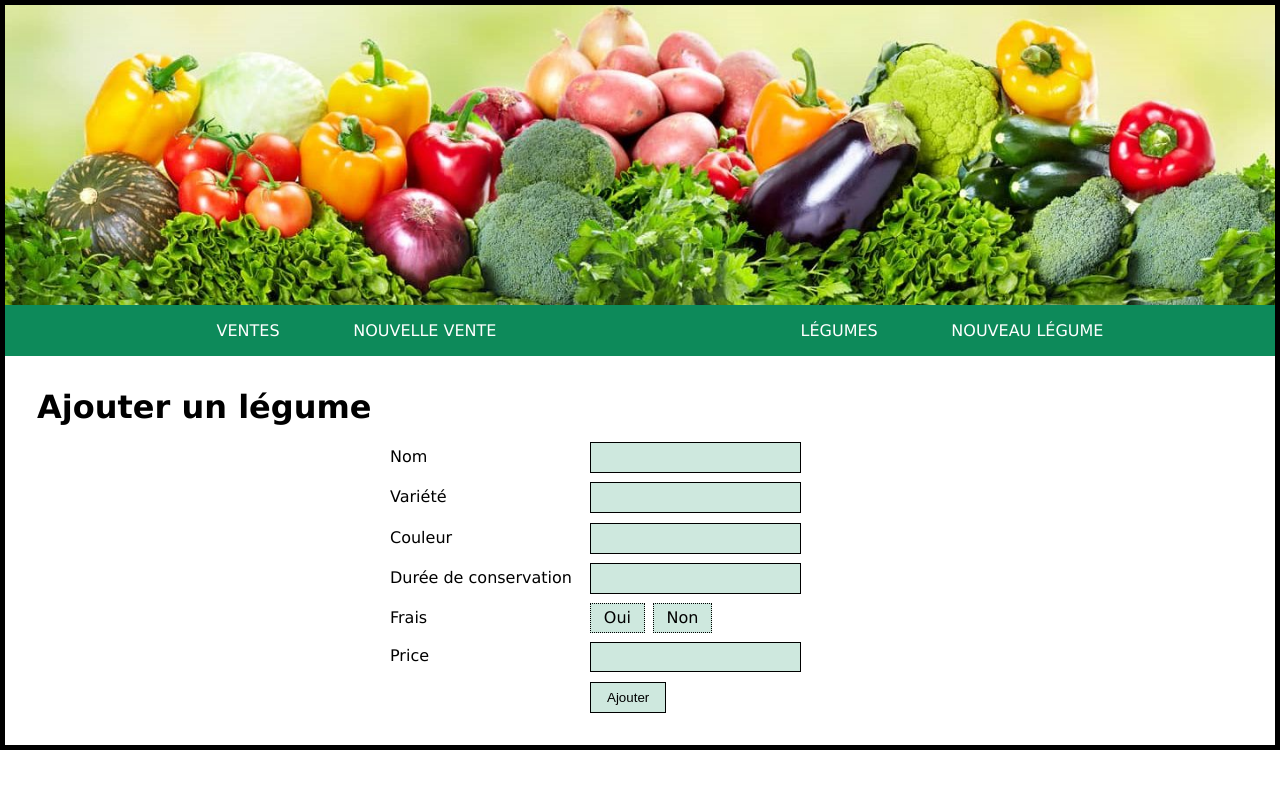
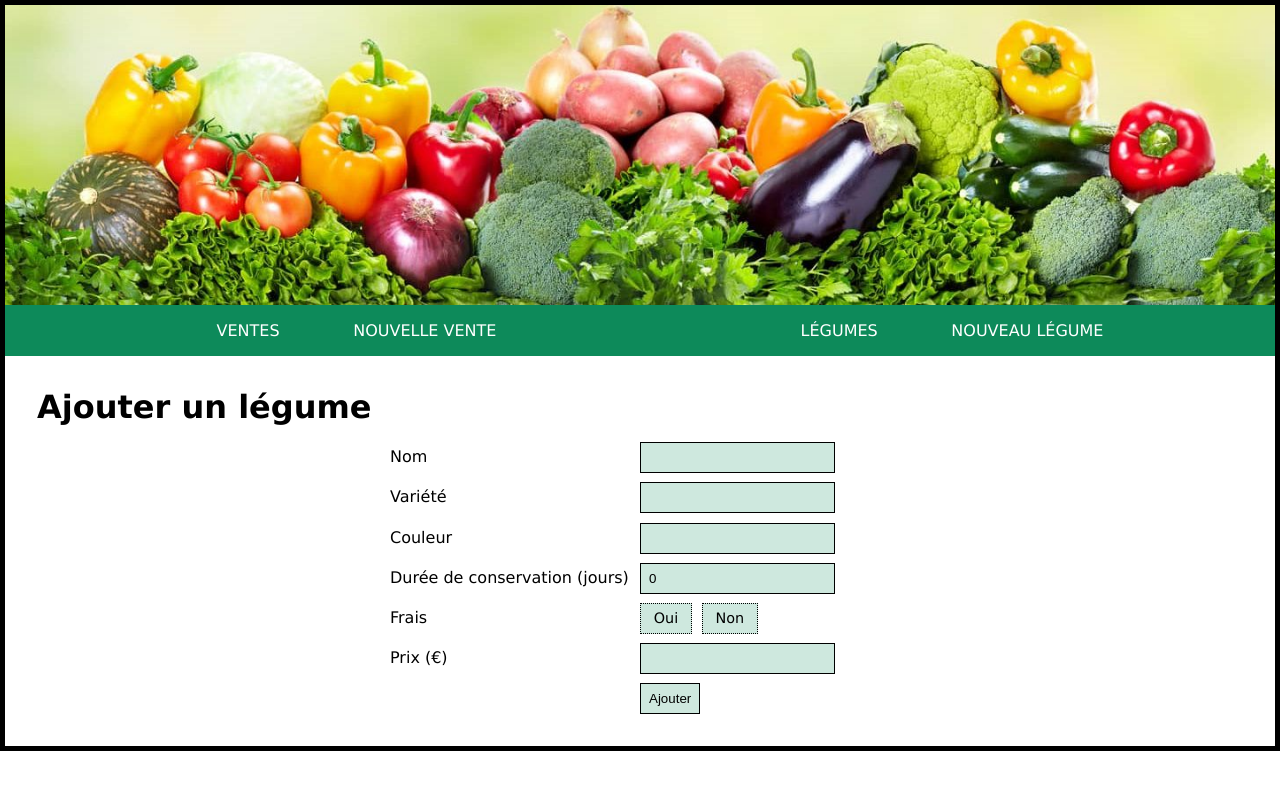
Before and after one commit to flex-57/CDA_2409_FG, a Vue app in the folder Javascript/fruits_et_legumes/: page /ajouter_un_legume in a window 1280 px wide. Shown: the top 790 px of the page. Built offline with nearby package versions, Linux system fonts and the light colour scheme; no server answers.

Commit message:
j'ai fait de la m....

```diff
--- a/Javascript/fruits_et_legumes/src/assets/main.css
+++ b/Javascript/fruits_et_legumes/src/assets/main.css
@@ -4,6 +4,10 @@
     --bg-input: #0d8a5a33;
     --color-th: #ffff01;
     --bg-tr-hover: #aaaaaa50;
+}
+
+* {
+    box-sizing: content-box;
 }
 
 body {
@@ -65,6 +69,10 @@ th {
     padding: 0.3rem 1.8rem;
 }
 
+th:not(th:last-child) {
+    cursor: pointer;
+}
+
 tbody tr:hover {
     background: var(--bg-tr-hover);
 }
@@ -102,39 +110,42 @@ form {
     margin: auto;
     display: flex;
     flex-direction: column;
-    gap: .6rem;
+    gap: 0.6rem;
 }
 
 label:not(.label-radio) {
     display: inline-block;
-    width: 40%;
+    width: 50%;
 }
 
 #box-radio {
     display: inline-block;
-    margin: .3rem 0 .3rem;
+    margin: 0.3rem 0 0.3rem;
 }
 
-input, .label-radio {
+input,
+.label-radio {
     background: var(--bg-input);
 }
 
 input {
     border: 1px solid;
-    padding: .3rem 1rem;
+    padding: 0.3rem 0.5rem;
     line-height: 1.2rem;
 }
 
 .label-radio {
-    padding: .26rem .8rem .3rem;
-    margin-right: .5rem;
+    padding: 0.4rem 0.8rem 0.4rem;
+    margin-right: 0.6rem;
     border: 1px dotted;
+    font-size: 0.9rem;
+    line-height: 1.2rem;
 }
 
-input[type=radio] {
+input[type='radio'] {
     display: none;
 }
 
-input[type=radio]:checked + label {
+input[type='radio']:checked + label {
     border: 1px solid;
 }
--- a/Javascript/fruits_et_legumes/src/views/NewVegetableView.vue
+++ b/Javascript/fruits_et_legumes/src/views/NewVegetableView.vue
@@ -1,41 +1,47 @@
 <template>
     <h1>Ajouter un légume</h1>
     <form @submit.prevent="saveVegetable">
-
+        <div v-if="errorMessage">{{ errorMessage }}</div>
         <div class="form-grp">
             <label for="input-name">Nom</label>
-            <input type="text" id="input-name" name="name" />
+            <input type="text" id="input-name" v-model="vegetable.Name" />
         </div>
 
         <div class="form-grp">
             <label for="input-variety">Variété</label>
-            <input type="text" id="input-variety" name="variety" />
+            <input type="text" id="input-variety" v-model="vegetable.Variety" />
         </div>
 
         <div class="form-grp">
             <label for="input-primary-color">Couleur</label>
-            <input type="text" id="input-primary-color" name="primary-color" />
+            <input type="text" id="input-primary-color" v-model="vegetable.PrimaryColor" />
         </div>
 
         <div class="form-grp">
-            <label for="input-lifetime">Durée de conservation</label>
-            <input type="number" id="input-lifetime" name="lifetime" />
+            <label for="input-lifetime">Durée de conservation (jours)</label>
+            <input type="number" id="input-lifetime" v-model.number="vegetable.Lifetime" />
         </div>
 
         <div class="form-grp">
             <label id="label-box-radio">Frais</label>
             <div id="box-radio">
-                    <input type="radio" id="input-fresh" name="fresh" />
-                    <label for="input-fresh" class="label-radio">Oui</label>
+                <input type="radio" id="input-fresh" :value="true" v-model="vegetable.Fresh" />
+                <label for="input-fresh" class="label-radio">Oui</label>
 
-                    <input type="radio" id="input-not-fresh" name="fresh" />
-                    <label for="input-not-fresh" class="label-radio">Non</label>
+                <input type="radio" id="input-not-fresh" :value="false" v-model="vegetable.Fresh" />
+                <label for="input-not-fresh" class="label-radio">Non</label>
             </div>
         </div>
 
         <div class="form-grp">
-            <label for="input-price">Price</label>
-            <input type="number" id="input-price" name="price" step=".01" />
+            <label for="input-price">Prix (€)</label>
+            <input
+                type="number"
+                id="input-price"
+                v-model.number="vegetable.price"
+                step=".01"
+                min="0"
+            />
         </div>
 
         <div class="form-grp">
@@ -46,26 +52,44 @@
 </template>
 
 <script setup>
-import { onMounted, ref } from 'vue';
-import { fetchVegetables } from '@/utils/fetchVegetables';
+import { onMounted, ref } from 'vue'
+import { fetchVegetables } from '@/utils/fetchVegetables'
+import router from '@/router'
 
 const vegetablesLength = ref(0)
-const vegetable = ref({})
+const vegetable = ref({
+    Id: 0,
+    Name: '',
+    Variety: '',
+    PrimaryColor: '',
+    Lifetime: 0,
+    Fresh: null,
+    Price: 0,
+})
+const vegetables = ref([])
+const errorMessage = ref('')
 
 const getVegetables = async () => {
     try {
-        vegetablesLength.value = (await fetchVegetables()).length + 1
+        const storedVegetables = JSON.parse(localStorage.getItem('vegetables'))
+        vegetablesLength.value = (await fetchVegetables()).length + storedVegetables.length + 1
+
+        errorMessage.value = vegetablesLength
     } catch (e) {
         console.error('Erreur lors du chargement des légumes :', e)
     }
 }
 
 const saveVegetable = () => {
-    vegetable.value = {
-        Id: vegetablesLength.value,
-
+    if (!vegetable.value.Name || !vegetable.value.Variety) {
+        errorMessage.value = 'veuillez remplir ..........................'
     }
-    console.log(vegetable.value);
+    else {
+        vegetable.value.Id = vegetablesLength.value
+        vegetables.value.push({ ...vegetable.value })
+        localStorage.setItem('vegetables', JSON.stringify(vegetables.value));
+        router.push('/legumes')
+    }
 
 }
 
--- a/Javascript/fruits_et_legumes/src/views/VegetablesView.vue
+++ b/Javascript/fruits_et_legumes/src/views/VegetablesView.vue
@@ -1,25 +1,26 @@
 <template>
     <h1>Liste des légumes</h1>
+    {{ storage }}
     <table>
         <thead>
             <tr>
-                <th>Id</th>
                 <th @click="sortVegetables('Name', false)">Nom</th>
                 <th @click="sortVegetables('Variety', false)">Variété</th>
                 <th @click="sortVegetables('PrimaryColor', false)">Couleur</th>
                 <th @click="sortVegetables('LifeTime')">Durée conservation</th>
                 <th @click="sortVegetables('Fresh')">Frais</th>
+                <th @click="sortVegetables('Price')">Price</th>
                 <th>Actions</th>
             </tr>
         </thead>
         <tbody>
             <tr v-for="vegetable in vegetables" :key="vegetable.Id">
-                <td>{{ vegetable.Id }}</td>
                 <td>{{ capitalizeName(vegetable.Name) }}</td>
                 <td>{{ capitalizeName(vegetable.Variety) }}</td>
                 <td>{{ vegetable.PrimaryColor }}</td>
-                <td>{{ vegetable.LifeTime }}</td>
+                <td>{{ vegetable.LifeTime }} day{{ vegetable.LifeTime > 1 ? 's' : '' }}</td>
                 <td>{{ vegetable.Fresh === 0 ? 'Non' : 'Oui' }}</td>
+                <td>{{ vegetable.Price.toFixed(2) }} $</td>
                 <td>
                     <a href="">Éditer</a> -
                     <a href="">Supprimer</a>
@@ -44,12 +45,17 @@ const sortState = ref({
     Fresh: false,
 })
 
+const storage = ref(localStorage.getItem('vegetables'))
+
 const getVegetables = async () => {
+    let fetchedVegetables = []
     try {
-        vegetables.value = await fetchVegetables()
+        fetchedVegetables = await fetchVegetables()
     } catch (e) {
         console.error('Erreur lors du chargement des légumes :', e)
     }
+    const storedVegetables = localStorage.getItem('vegetables')
+    vegetables.value = [...fetchedVegetables, ...storedVegetables]
 }
 
 const sortVegetables = (col, isNum = true) => {
@@ -65,5 +71,7 @@ const sortVegetables = (col, isNum = true) => {
     )
 }
 
-onMounted(getVegetables)
+onMounted(() => {
+     getVegetables()
+})
 </script>
```
